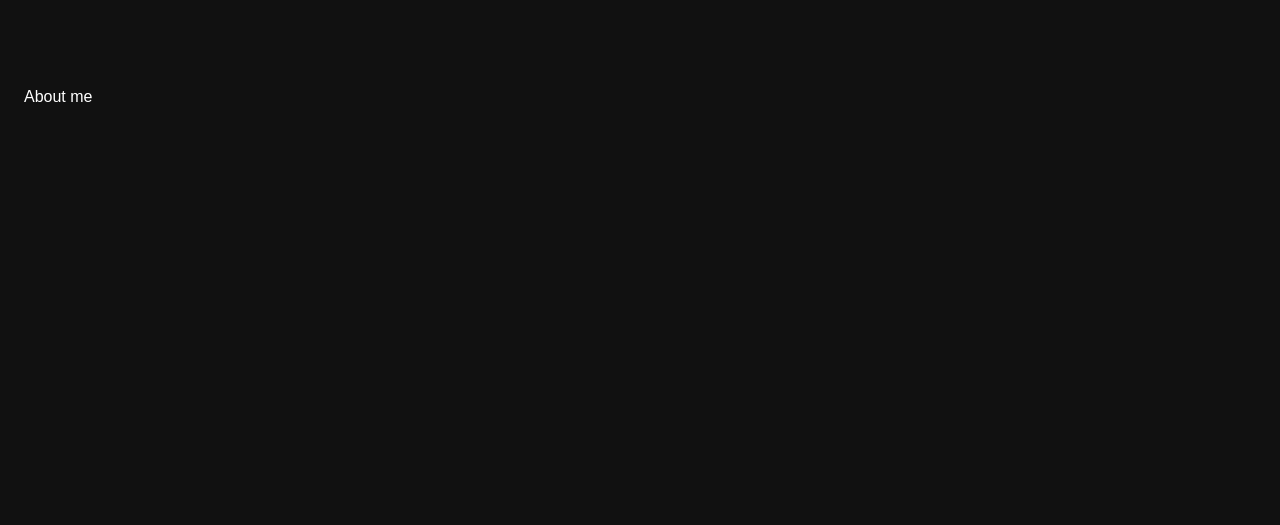
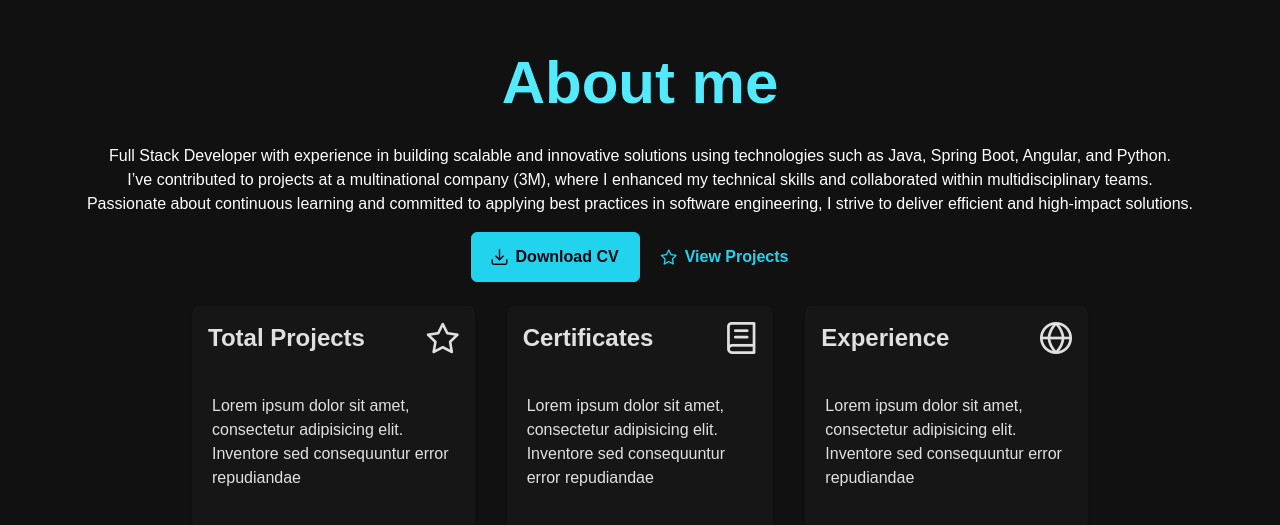
Before and after one commit to maicond02/portifolio, a Next.js app: page / in a window 1280 px wide. Shown: the part 835-1360 px from the top of the page. Built offline with nearby package versions, Linux system fonts and the light colour scheme; a web font is replaced by a local one.

Commit message:
Update: About page

```diff
--- a/src/app/globals.css
+++ b/src/app/globals.css
@@ -13,3 +13,6 @@ body {
     background-color: transparent;
     backdrop-filter: blur(12px);
 }
+.p-card{
+    background-color: rgba(255, 255, 255, 0.020);
+}
--- a/src/components/About.tsx
+++ b/src/components/About.tsx
@@ -1,13 +1,69 @@
 'use client';
 import React from 'react';
 import { useRouter } from 'next/navigation';
+import { Button } from 'primereact/button';
+import { Card } from 'primereact/card';
+import Style from  "../styles/about.module.css";
 
 export default function About() {
     const router = useRouter();
-
+    const headerProjects = (
+        <div className='flex place-content-between pt-4 pl-4 pr-4'>
+            <h2 className='text-2xl font-bold'>Total Projects</h2>
+            <i className="pi pi-star" style={{ fontSize: '2rem' }}></i>
+        </div>
+    );
+    const headerCertificates = (
+        <div className='flex place-content-between pt-4 pl-4 pr-4'>
+            <h2 className='text-2xl font-bold'>Certificates</h2>
+            <i className="pi pi-book" style={{ fontSize: '2rem' }}></i>
+        </div>
+    );
+    const headerExperience = (
+        <div className='flex place-content-between pt-4 pl-4 pr-4'>
+            <h2 className='text-2xl font-bold'>Experience</h2>
+            <i className="pi pi-globe" style={{ fontSize: '2rem' }}></i>
+        </div>
+    );
     return (
-        <div className='grid grid-cols-1 md:grid-cols-2 gap-10 items-center mt-10 px-6'>
-            About me
+        <div>
+            <div className='flex justify-center'>
+                <h2 className='text-6xl font-bold text-cyan-300 leading-tight mb-6'>About me</h2>
+            </div>
+            <div className='text-center'>
+                <p>Full Stack Developer with experience in building scalable and innovative solutions using technologies such as Java, Spring Boot, Angular, and Python.</p>
+                <p>I’ve contributed to projects at a multinational company (3M), where I enhanced my technical skills and collaborated within multidisciplinary teams.</p>
+                <p>Passionate about continuous learning and committed to applying best practices in software engineering, I strive to deliver efficient and high-impact solutions.</p>
+            </div>
+            <div className='flex justify-center mt-4'>
+                <Button label="Download CV" icon="pi pi-download"/>
+                <Button label="View Projects" icon="pi pi-star" text />
+            </div>
+            <div className='flex justify-center'>
+                <div className='grid grid-cols-3 mt-6 w-4xl'>
+                    <div className='mr-4'>
+                        <Card header={headerProjects}>
+                            <p className="m-0">
+                                Lorem ipsum dolor sit amet, consectetur adipisicing elit. Inventore sed consequuntur error repudiandae
+                            </p>
+                        </Card>
+                    </div>
+                    <div className='ml-4 mr-4'>
+                        <Card header={headerCertificates}>
+                            <p className="m-0">
+                                Lorem ipsum dolor sit amet, consectetur adipisicing elit. Inventore sed consequuntur error repudiandae
+                            </p>
+                        </Card>
+                    </div>
+                    <div className='ml-4'>
+                        <Card header={headerExperience}>
+                            <p className="m-0">
+                                Lorem ipsum dolor sit amet, consectetur adipisicing elit. Inventore sed consequuntur error repudiandae
+                            </p>
+                        </Card>
+                    </div>
+                </div>
+            </div>
         </div>
     );
 }
--- /dev/null
+++ b/src/styles/about.module.css
@@ -0,0 +1,4 @@
+.p-card{
+    background-color: blue !important;
+    color: red;
+}
```
